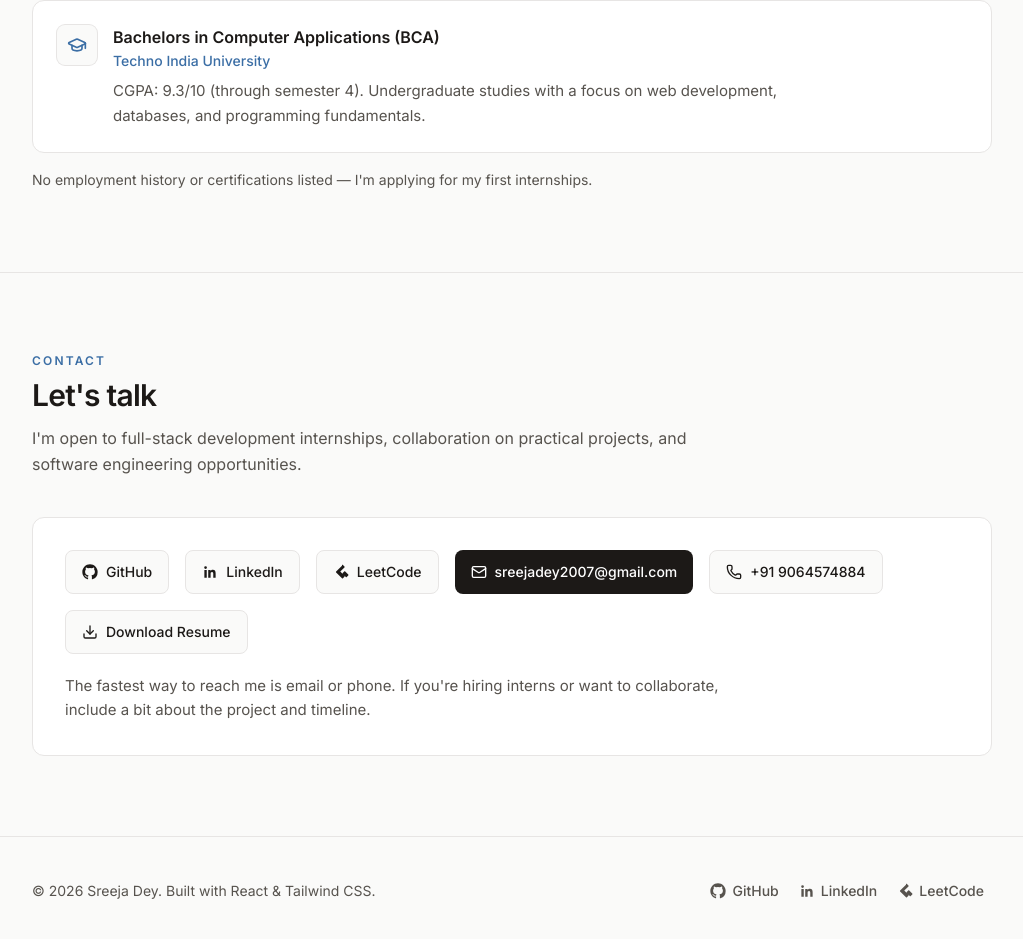
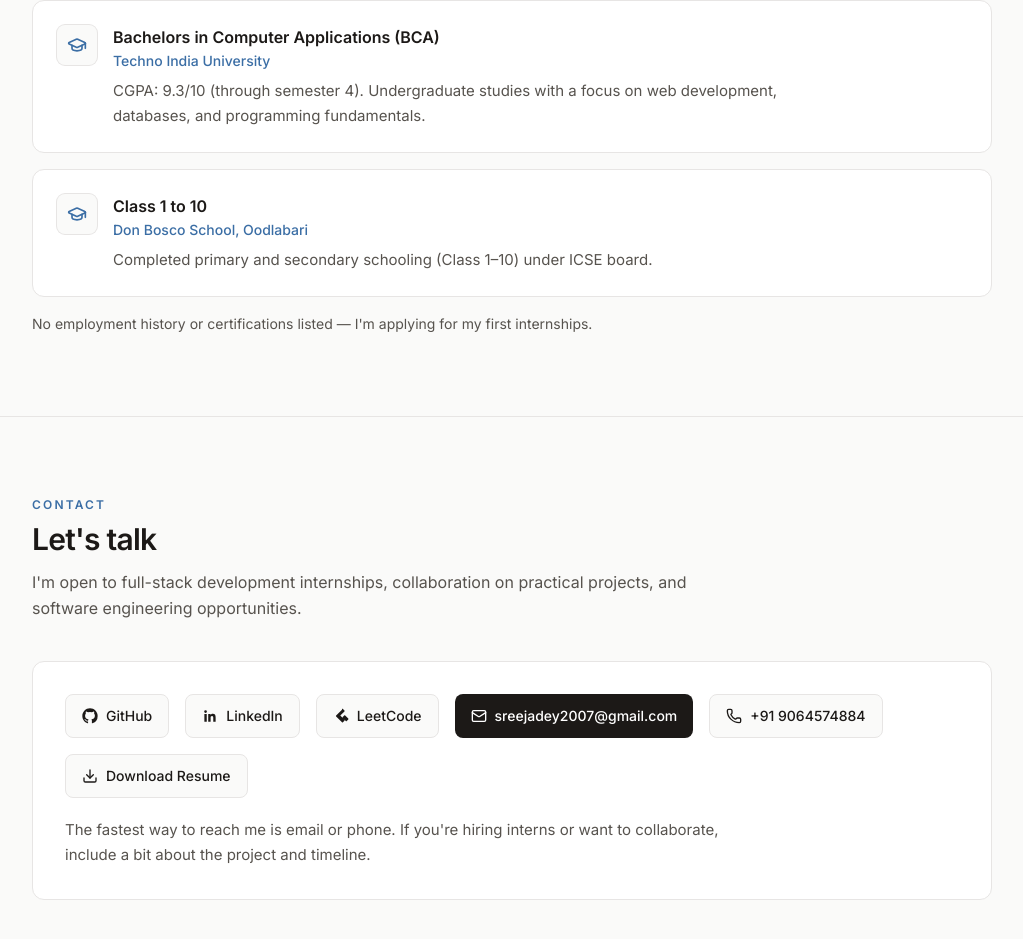
Before and after one commit to Exploring-glitch/sreeja-dey-portfolio, a React (Vite) app: page / in a window 1280 px wide. Shown: the part 4383-5322 px from the top of the page, without its empty margins (128-1151 px from the left). Built offline with nearby package versions, Linux system fonts and the light colour scheme.

Commit message:
feat: add Don Bosco School education entry

```diff
--- a/src/data/portfolio.js
+++ b/src/data/portfolio.js
@@ -125,4 +125,11 @@
     detail:
       "CGPA: 9.3/10 (through semester 4). Undergraduate studies with a focus on web development, databases, and programming fundamentals.",
   },
+  {
+    degree: "Class 1 to 10",
+    school: "Don Bosco School, Oodlabari",
+    board: "ICSE board",
+    period: "2012 – 2022",
+    detail: "Completed primary and secondary schooling (Class 1–10) under ICSE board.",
+  },
 ];
```
